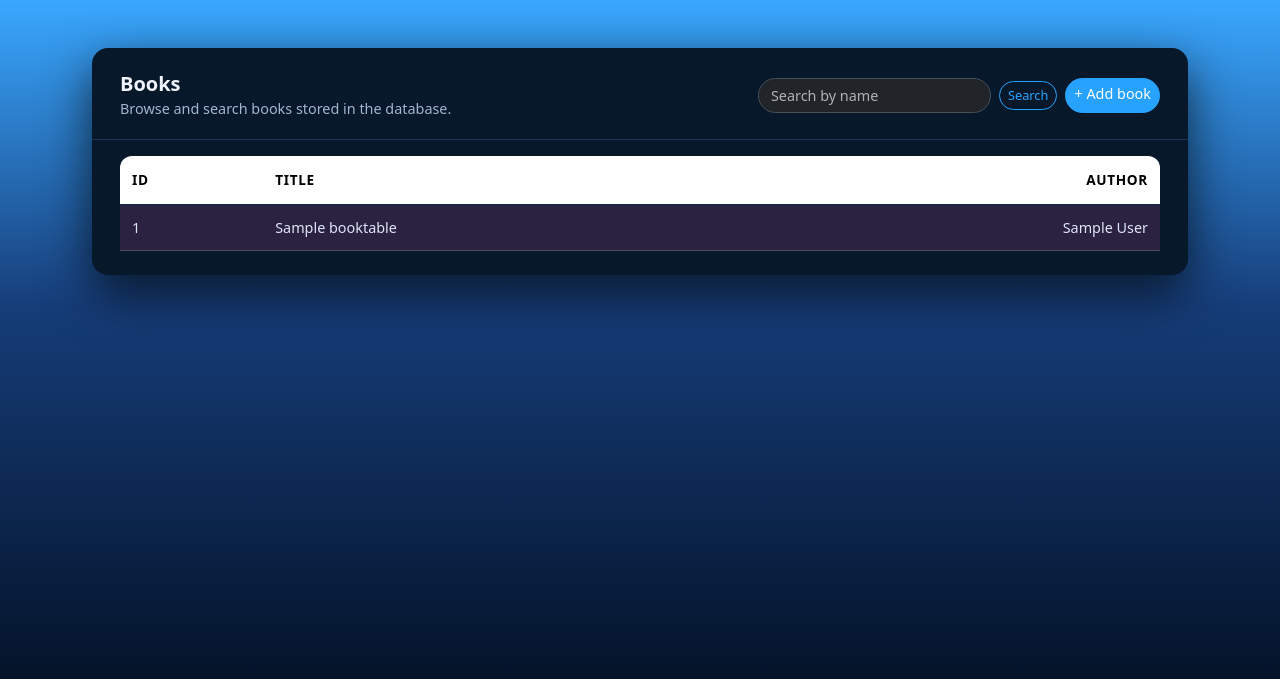
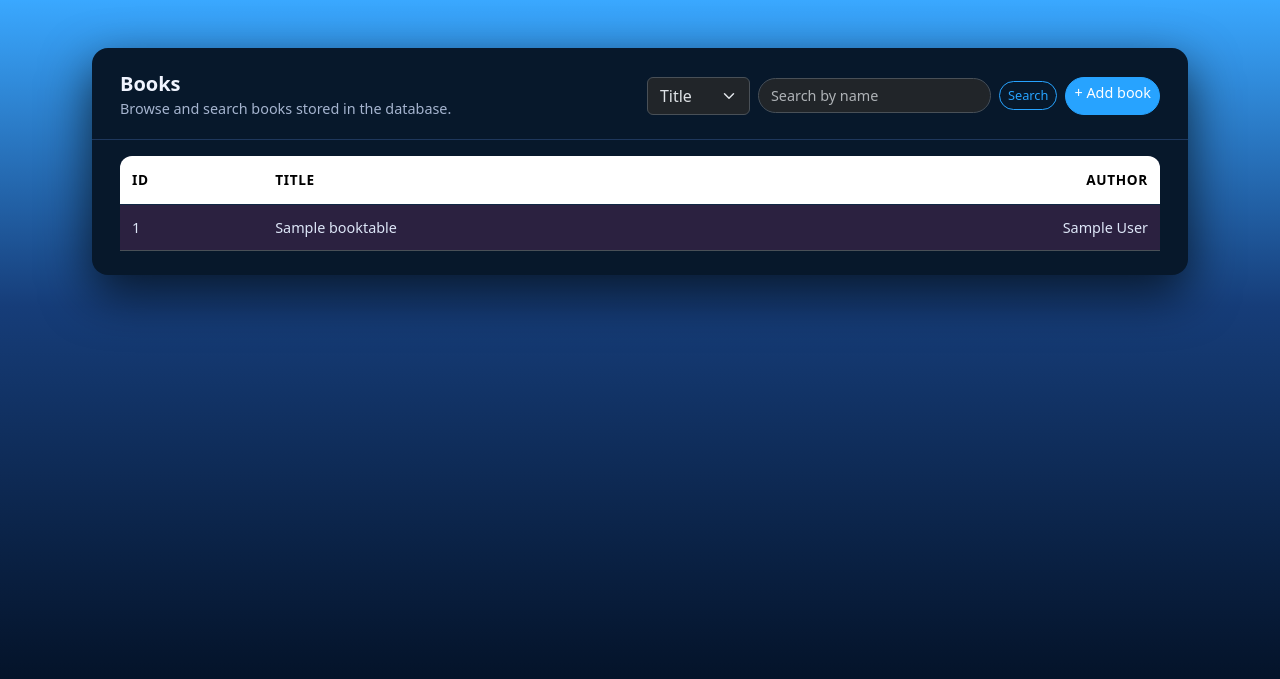
Before and after one commit to narku-coder/Narku-Collection-App, a Flask app: page /books in a window 1280 px wide. Shown: the part 57-736 px from the top of the page. Run offline with Flask 3, Linux system fonts and the light colour scheme; tables that the repository leaves empty or names only in its code hold one stand-in row (values such as "Sample post"); data that the repository does not hold is empty.

Commit message:
Updated search function in books_list.html

```diff
--- a/templates/books_list.html
+++ b/templates/books_list.html
@@ -17,6 +17,12 @@
             </div>
             <div class="d-flex flex-wrap gap-2">
               <form class="table-search-form d-flex flex-wrap gap-2" method="get">
+                <div class="col-12 col-sm-auto">
+                  <select name="field" class="form-select">
+                    <option value="title" {% if field == 'title' %}selected{% endif %}>Title</option>
+                    <option value="author" {% if field == 'author' %}selected{% endif %}>Author</option>
+                  </select>
+                </div>
                 <div class="table-search-input-wrap">
                   <input type="text" name="q" class="form-control table-search-input"
                          placeholder="Search by name" value="{{ q }}">
```
